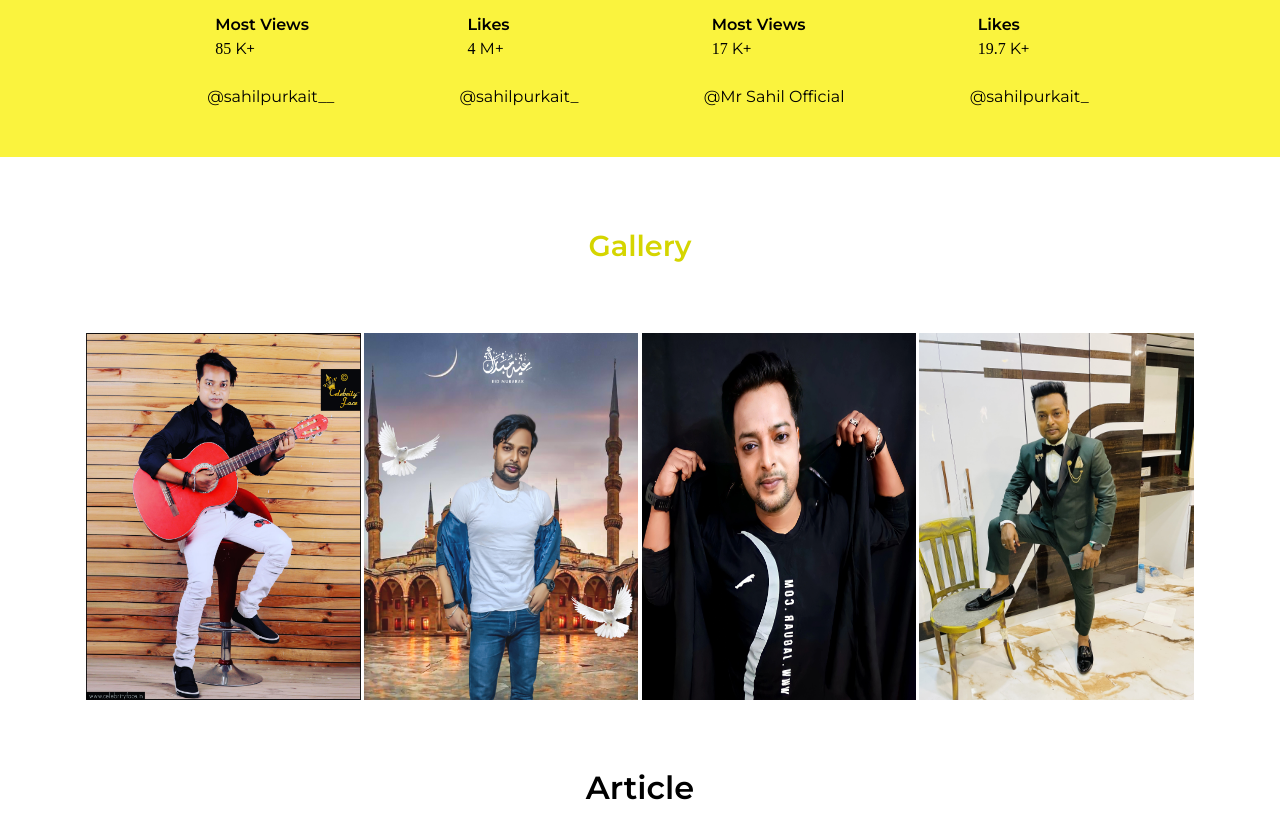
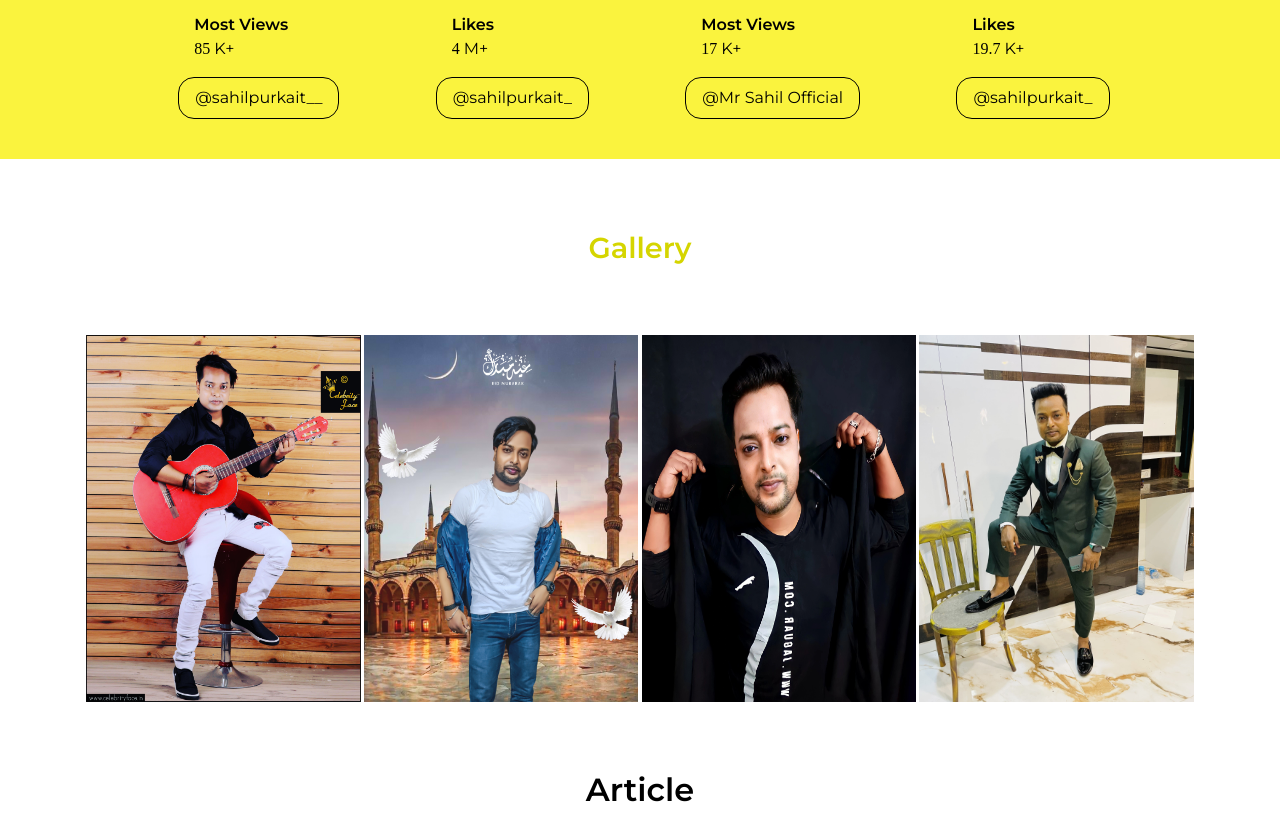
Before and after one commit to arafatulla/sahil-purkait-portfolio, a plain HTML site: page index.html in a window 1280 px wide. Shown: the part 1289-2113 px from the top of the page. Drawn offline with nearby package versions, Linux system fonts and the light colour scheme; a web font is replaced by a local one.

Commit message:
updated link anchor tag

```diff
--- a/dist/css/style.css
+++ b/dist/css/style.css
@@ -54,10 +54,21 @@
 #stats .channels div .stats p {
   font-family: "Playfair Display", serif;
 }
-#stats .channels div .link a {
+#stats .channels div a {
+  width: 100%;
+  font-size: 1rem;
+  padding: 0.7rem 1rem;
+}
+#stats .channels div .link {
+  border: 1px solid black;
+  border-radius: 1rem;
+  padding: 0.5rem 0rem;
   background-color: #FAF33E;
   color: black;
-  font-size: 1rem;
+}
+#stats .channels div .link:hover {
+  color: white;
+  background-color: black;
 }
 
 .gallery {
```
Also changed, not shown: 1 other file.
